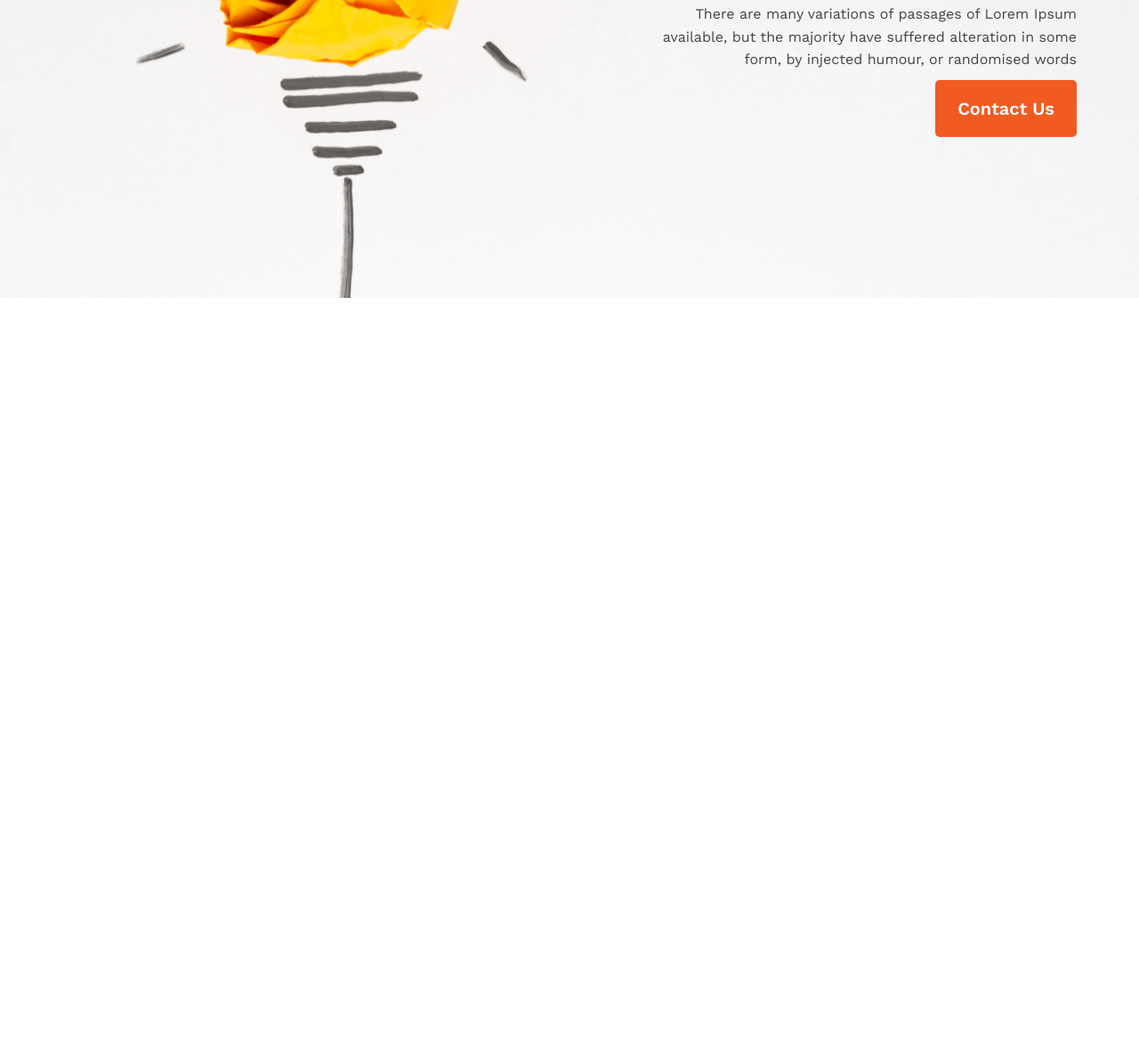
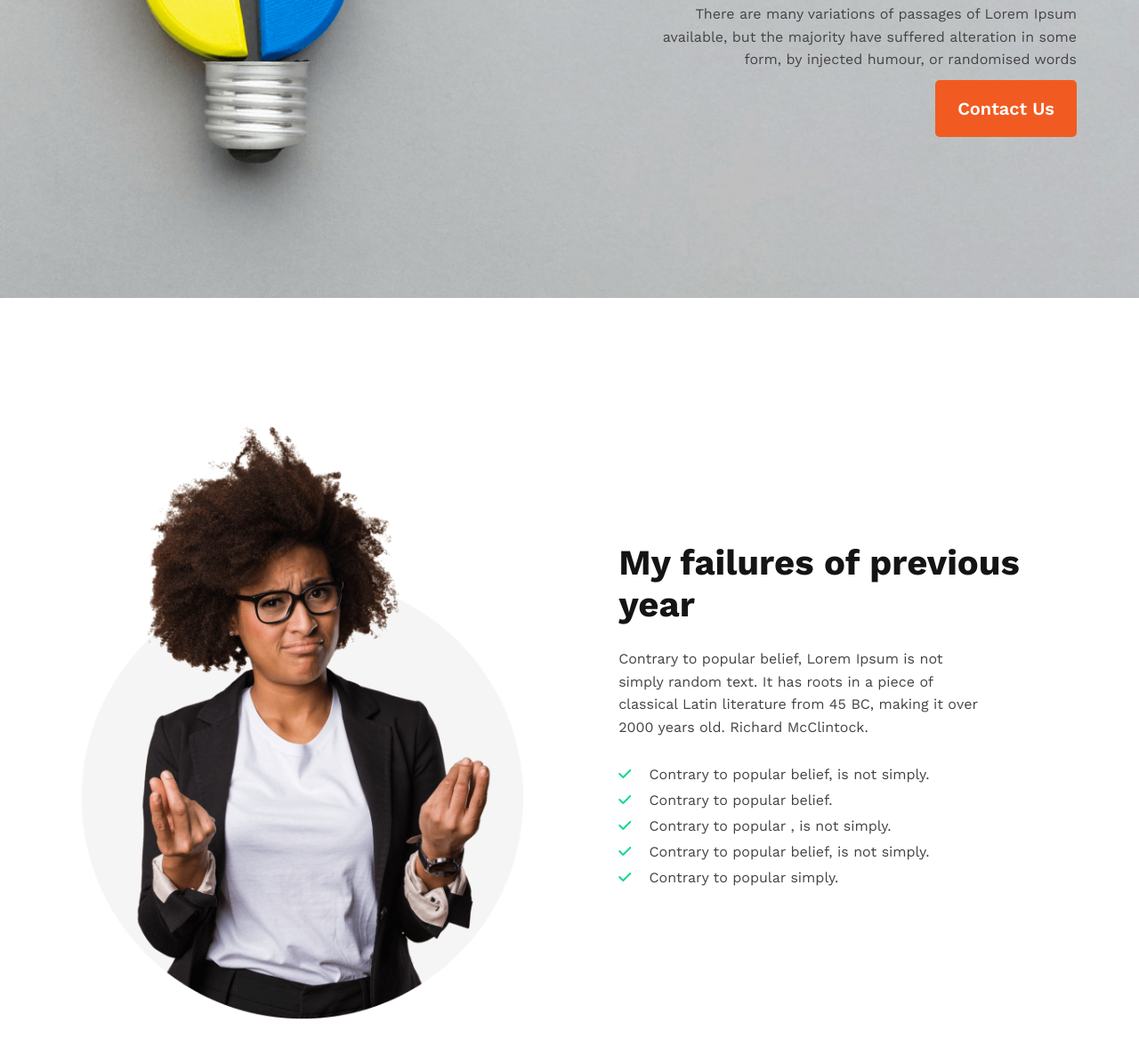
Before and after one commit to rubayedhasan/new-year-new-me-website, a plain HTML site: page index.html in a window 1280 px wide. Shown: the part 465-1650 px from the top of the page at 89% size. Before the commit the page ends 800 px from the top, so only its background shows below. Drawn offline with nearby package versions, Linux system fonts and the light colour scheme.

Commit message:
adding working-progress section. It has contain a font image a person and some description about last year work proces in itself

```diff
--- a/css/index.css
+++ b/css/index.css
@@ -25,11 +25,12 @@ li{
     margin: 25px 0 30px;
     /* font-family: 'Inter', sans-serif; */
     font-family: 'Work Sans', sans-serif;
+    line-height: 1.6;
 }
 
 /* header section styles */
 header{
-    background-image: url(../images/banners/banner1.png);
+    background-image: url(../images/banners/banner2.png);
     background-repeat: no-repeat;
     background-size: cover;
     height: 100vh;
@@ -47,10 +48,6 @@ header{
     font-family: 'Work Sans', sans-serif;
 }
 
-.banner .description{
-    line-height: 1.6;
-}
-
 .banner-btn{
     color: #fff;
     font-size: 20px;
@@ -61,3 +58,32 @@ header{
     border: 0;
     border-radius: 5px;
 }
+
+/* working-progress section styles */
+.working-progress{
+    display: flex;
+    align-items: center;
+    gap: 90px;
+    margin: 130px 0;
+}
+
+.working-progress .font-image img{
+    width: 100%;
+}
+
+.working-activity h3{
+    color: #151414;
+    font-size: 40px;
+    font-weight: 700;
+    font-family: 'Work Sans', sans-serif;
+}
+.work-list p{
+    color: #444343;
+    font-family: 'Work Sans', sans-serif;
+    margin-bottom: 10px;
+}
+
+.work-list p .fa-check{
+    color: #16D887;
+    margin-right: 15px;
+}
--- a/index.html
+++ b/index.html
@@ -23,5 +23,47 @@
             <a href="" class="banner-btn">Contact Us</a>
         </div>
     </header>
+    <!-- main section -->
+    <main class="container">
+        <!-- working-progress section  -->
+        <section class="working-progress">
+            <div class="font-image">
+                <img src="images/person.png" alt="person">
+            </div>
+            <div class="working-activity">
+                <h3>My failures of previous year</h3>
+                <p class="description">
+                    Contrary to popular belief, Lorem Ipsum is not <br> simply random text. It has roots in a piece of <br> classical Latin literature from 45 BC, making it over  <br>2000 years old. Richard McClintock.
+                </p>
+                <div class="work-list">
+                    <p>
+                        <i class="fa-solid fa-check"></i>
+                        Contrary to popular belief, is not simply.
+                    </p>
+                    <p>
+                        <i class="fa-solid fa-check"></i>
+                        Contrary to popular belief.
+                    </p>
+                    <p>
+                        <i class="fa-solid fa-check"></i>
+                        Contrary to popular , is not simply.
+                    </p>
+                    <p>
+                        <i class="fa-solid fa-check"></i>
+                        Contrary to popular belief, is not simply.
+                    </p>
+                    <p>
+                        <i class="fa-solid fa-check"></i>
+                        Contrary to popular simply.
+                    </p>
+                </div>
+            </div>
+        </section>
+
+    </main>
+
+
+    <!-- font awesome link  -->
+    <script src="https://kit.fontawesome.com/ff87b718c4.js" crossorigin="anonymous"></script>
 </body>
 </html>
```
